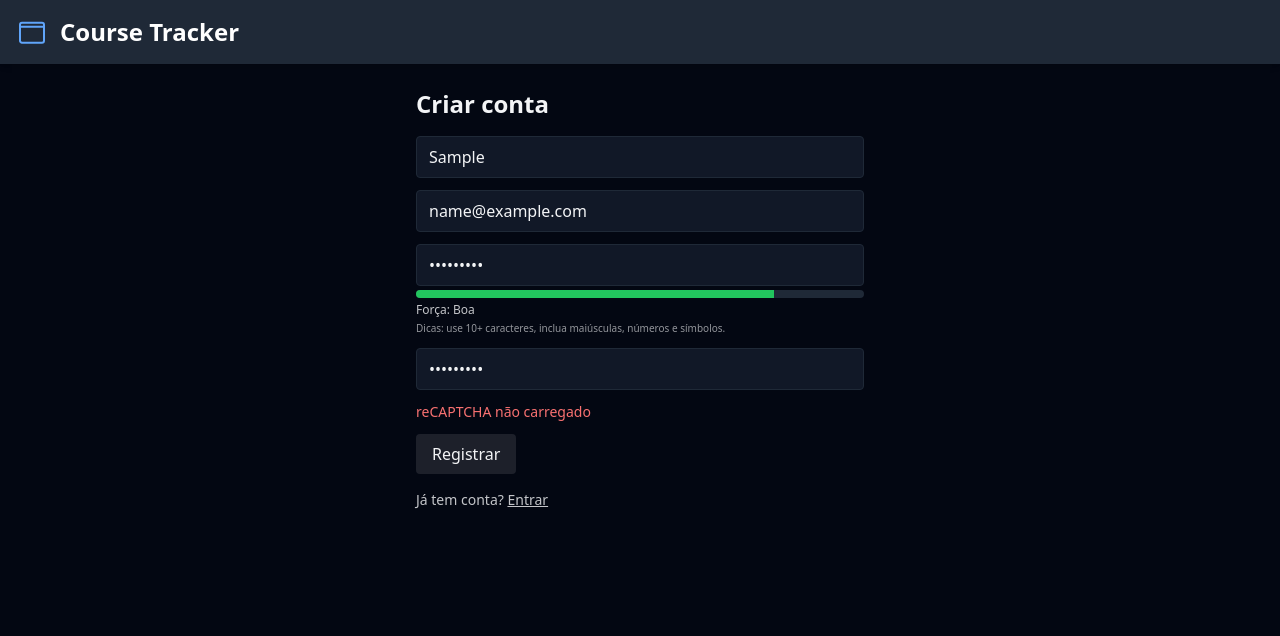
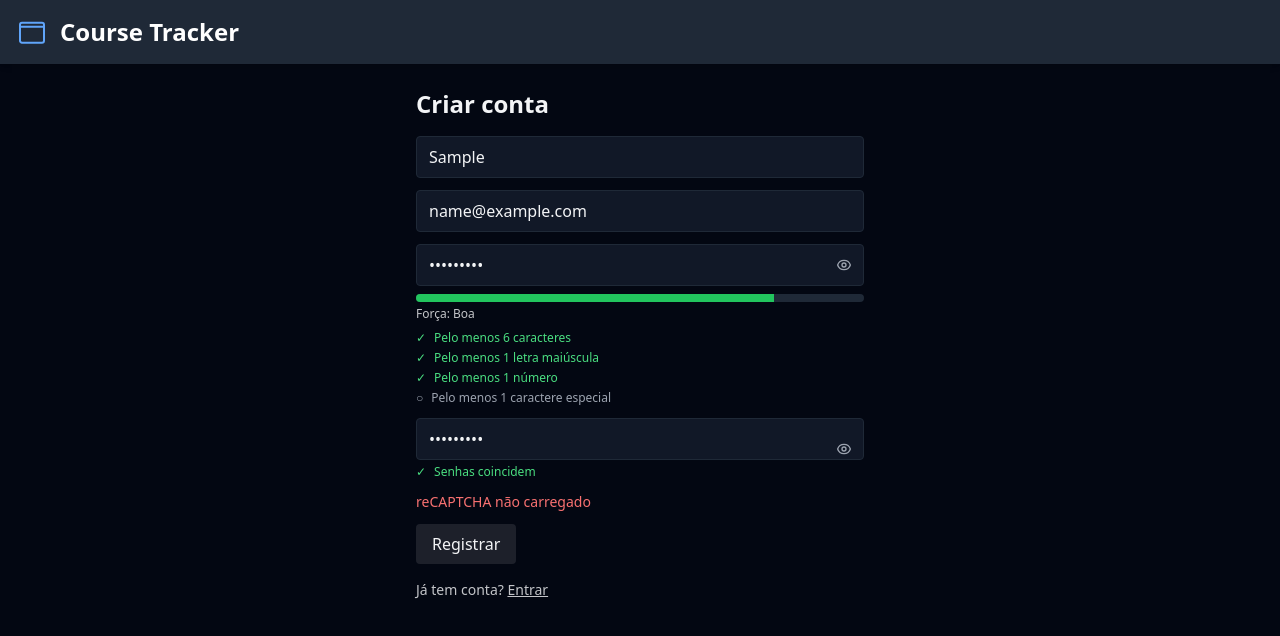
Before and after one commit to Azinth/telegram-course-traker, a Next.js app: page /register in a window 1280 px wide. Both pictures are taken after typing "Sample", "name@example.com", "Sample123", "Sample123" into the empty fields and a click on the button "Registrar". Shown: the top 636 px of the page. Built offline with nearby package versions, Linux system fonts and the light colour scheme; no server answers.

Commit message:
feat: add realtime password check and view button
fix #4

```diff
--- a/src/app/register/page.tsx
+++ b/src/app/register/page.tsx
@@ -17,15 +17,42 @@ export default function RegisterPage() {
     label: string;
     color: string;
   }>(null);
+  const [showPassword, setShowPassword] = useState(false);
+  const [showConfirmPassword, setShowConfirmPassword] = useState(false);
+  const [passwordRequirements, setPasswordRequirements] = useState({
+    length: false,
+    uppercase: false,
+    number: false,
+    special: false,
+  });
 
   function evaluatePassword(pw: string) {
-    if (!pw) return null;
-    // critérios simples: tamanho, tipos de caracteres
+    if (!pw) {
+      setPasswordRequirements({
+        length: false,
+        uppercase: false,
+        number: false,
+        special: false,
+      });
+      return null;
+    }
+
+    // Verificar requisitos individuais
+    const requirements = {
+      length: pw.length >= 6,
+      uppercase: /[A-Z]/.test(pw),
+      number: /[0-9]/.test(pw),
+      special: /[^A-Za-z0-9]/.test(pw),
+    };
+    setPasswordRequirements(requirements);
+
+    // Calcular score baseado nos requisitos
     let score = 0;
-    if (pw.length >= 6) score++;
+    if (requirements.length) score++;
     if (pw.length >= 10) score++;
-    if (/[A-Z]/.test(pw)) score++;
-    if (/[^A-Za-z0-9]/.test(pw) || /[0-9]/.test(pw)) score++;
+    if (requirements.uppercase) score++;
+    if (requirements.number || requirements.special) score++;
+
     const labels = ["Muito fraca", "Fraca", "Ok", "Boa", "Forte"];
     const colors = [
       "bg-red-500",
@@ -33,7 +60,7 @@ export default function RegisterPage() {
       "bg-yellow-500",
       "bg-green-500",
       "bg-emerald-500",
-    ]; // tailwind classes
+    ];
     return { score, label: labels[score], color: colors[score] };
   }
 
@@ -101,10 +128,11 @@ export default function RegisterPage() {
           onChange={(e) => setEmail(e.target.value)}
         />
         <div>
+          <div className="relative">
             <input
-            className="w-full px-3 py-2 rounded bg-gray-900 border border-gray-800"
+              className="w-full px-3 py-2 pr-10 rounded bg-gray-900 border border-gray-800"
               placeholder="Senha"
-            type="password"
+              type={showPassword ? "text" : "password"}
               value={password}
               onChange={(e) => {
                 const val = e.target.value;
@@ -112,8 +140,54 @@ export default function RegisterPage() {
                 setPasswordStrength(evaluatePassword(val));
               }}
             />
+            <button
+              type="button"
+              className="absolute right-3 top-1/2 transform -translate-y-1/2 text-gray-400 hover:text-gray-200"
+              onClick={() => setShowPassword(!showPassword)}
+            >
+              {showPassword ? (
+                <svg
+                  className="w-4 h-4"
+                  fill="none"
+                  stroke="currentColor"
+                  viewBox="0 0 24 24"
+                >
+                  <path
+                    strokeLinecap="round"
+                    strokeLinejoin="round"
+                    strokeWidth={2}
+                    d="M13.875 18.825A10.05 10.05 0 0112 19c-4.478 0-8.268-2.943-9.543-7a9.97 9.97 0 011.563-3.029m5.858.908a3 3 0 114.243 4.243M9.878 9.878l4.242 4.242M9.878 9.878L3 3m6.878 6.878L21 21"
+                  />
+                </svg>
+              ) : (
+                <svg
+                  className="w-4 h-4"
+                  fill="none"
+                  stroke="currentColor"
+                  viewBox="0 0 24 24"
+                >
+                  <path
+                    strokeLinecap="round"
+                    strokeLinejoin="round"
+                    strokeWidth={2}
+                    d="M15 12a3 3 0 11-6 0 3 3 0 016 0z"
+                  />
+                  <path
+                    strokeLinecap="round"
+                    strokeLinejoin="round"
+                    strokeWidth={2}
+                    d="M2.458 12C3.732 7.943 7.523 5 12 5c4.478 0 8.268 2.943 9.542 7-1.274 4.057-5.064 7-9.542 7-4.477 0-8.268-2.943-9.542-7z"
+                  />
+                </svg>
+              )}
+            </button>
+          </div>
+
+          {password && (
+            <div className="mt-2">
+              {/* Barra de força da senha */}
               {passwordStrength && (
-            <div className="mt-1">
+                <div className="mb-2">
                   <div className="h-2 w-full bg-gray-800 rounded overflow-hidden">
                     <div
                       className={`${passwordStrength.color} h-2 transition-all`}
@@ -125,20 +199,109 @@ export default function RegisterPage() {
                   <p className="text-xs mt-1 opacity-80">
                     Força: {passwordStrength.label}
                   </p>
-              <p className="text-[10px] leading-snug mt-1 opacity-60">
-                Dicas: use 10+ caracteres, inclua maiúsculas, números e
-                símbolos.
-              </p>
+                </div>
+              )}
+
+              {/* Lista de requisitos */}
+              <div className="space-y-1">
+                <div
+                  className={`flex items-center text-xs ${passwordRequirements.length ? "text-green-400" : "text-gray-400"}`}
+                >
+                  <span className="mr-2">
+                    {passwordRequirements.length ? "✓" : "○"}
+                  </span>
+                  Pelo menos 6 caracteres
+                </div>
+                <div
+                  className={`flex items-center text-xs ${passwordRequirements.uppercase ? "text-green-400" : "text-gray-400"}`}
+                >
+                  <span className="mr-2">
+                    {passwordRequirements.uppercase ? "✓" : "○"}
+                  </span>
+                  Pelo menos 1 letra maiúscula
+                </div>
+                <div
+                  className={`flex items-center text-xs ${passwordRequirements.number ? "text-green-400" : "text-gray-400"}`}
+                >
+                  <span className="mr-2">
+                    {passwordRequirements.number ? "✓" : "○"}
+                  </span>
+                  Pelo menos 1 número
+                </div>
+                <div
+                  className={`flex items-center text-xs ${passwordRequirements.special ? "text-green-400" : "text-gray-400"}`}
+                >
+                  <span className="mr-2">
+                    {passwordRequirements.special ? "✓" : "○"}
+                  </span>
+                  Pelo menos 1 caractere especial
+                </div>
+              </div>
             </div>
           )}
         </div>
+        <div className="relative">
           <input
-          className="w-full px-3 py-2 rounded bg-gray-900 border border-gray-800"
+            className="w-full px-3 py-2 pr-10 rounded bg-gray-900 border border-gray-800"
             placeholder="Confirmar senha"
-          type="password"
+            type={showConfirmPassword ? "text" : "password"}
             value={confirm}
             onChange={(e) => setConfirm(e.target.value)}
           />
+          <button
+            type="button"
+            className="absolute right-3 top-1/2 transform -translate-y-1/2 text-gray-400 hover:text-gray-200"
+            onClick={() => setShowConfirmPassword(!showConfirmPassword)}
+          >
+            {showConfirmPassword ? (
+              <svg
+                className="w-4 h-4"
+                fill="none"
+                stroke="currentColor"
+                viewBox="0 0 24 24"
+              >
+                <path
+                  strokeLinecap="round"
+                  strokeLinejoin="round"
+                  strokeWidth={2}
+                  d="M13.875 18.825A10.05 10.05 0 0112 19c-4.478 0-8.268-2.943-9.543-7a9.97 9.97 0 011.563-3.029m5.858.908a3 3 0 114.243 4.243M9.878 9.878l4.242 4.242M9.878 9.878L3 3m6.878 6.878L21 21"
+                />
+              </svg>
+            ) : (
+              <svg
+                className="w-4 h-4"
+                fill="none"
+                stroke="currentColor"
+                viewBox="0 0 24 24"
+              >
+                <path
+                  strokeLinecap="round"
+                  strokeLinejoin="round"
+                  strokeWidth={2}
+                  d="M15 12a3 3 0 11-6 0 3 3 0 016 0z"
+                />
+                <path
+                  strokeLinecap="round"
+                  strokeLinejoin="round"
+                  strokeWidth={2}
+                  d="M2.458 12C3.732 7.943 7.523 5 12 5c4.478 0 8.268 2.943 9.542 7-1.274 4.057-5.064 7-9.542 7-4.477 0-8.268-2.943-9.542-7z"
+                />
+              </svg>
+            )}
+          </button>
+          {confirm && password && (
+            <div className="mt-1">
+              <div
+                className={`flex items-center text-xs ${password === confirm ? "text-green-400" : "text-red-400"}`}
+              >
+                <span className="mr-2">{password === confirm ? "✓" : "✗"}</span>
+                {password === confirm
+                  ? "Senhas coincidem"
+                  : "Senhas não coincidem"}
+              </div>
+            </div>
+          )}
+        </div>
         {error && <p className="text-sm text-red-400">{error}</p>}
         {success && <p className="text-sm text-green-400">Conta criada!</p>}
         <button
```
Lines whose indentation alone changed are shown as unchanged.
